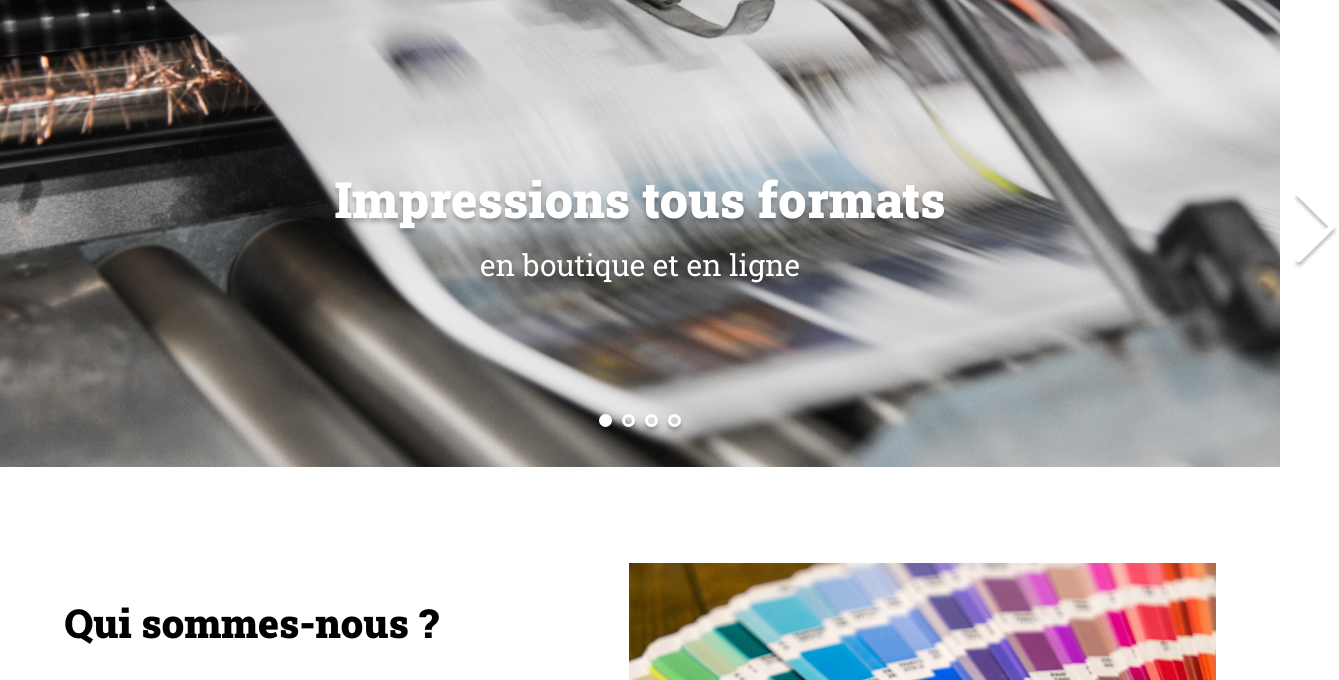
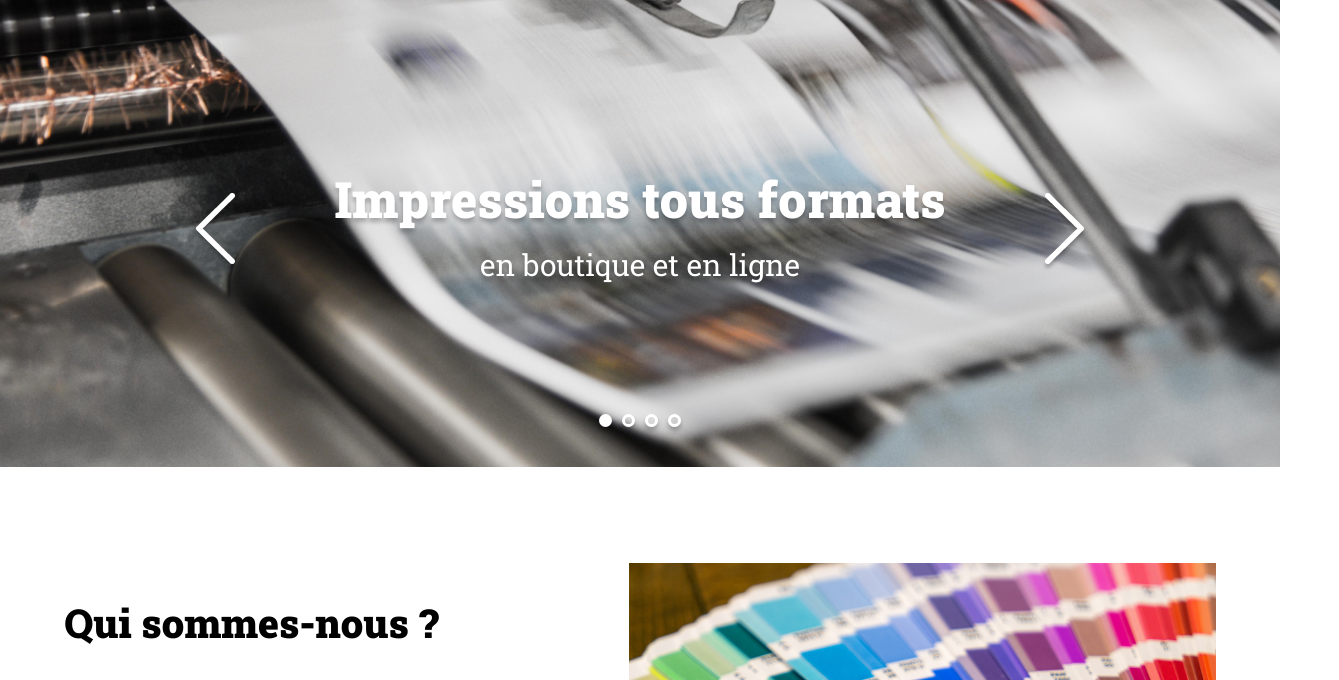
Before and after one commit to Elodie-Favier/OC_PRINT-IT-JS, a plain HTML site: page index.html in a window 1280 px wide. Shown: the part 104-784 px from the top of the page, 1339 px wide, since content can reach past the window. Drawn offline with Linux system fonts and the light colour scheme.

Commit message:
ajout du fichier txt avec liens et modif position fleches

```diff
--- a/assets/style.css
+++ b/assets/style.css
@@ -128,14 +128,15 @@ header {
 /* Gestion des fleches du carrousel */
 #banner .arrow {
 	position: absolute;
+	width: 70%;
+	display: flex;
+	justify-content: space-between;
 }
 #banner .arrow_left {
-    right: 650px;
-    position: relative;
+	left: 10px;
 }
 #banner .arrow_right {
-	left: 650px;
-    position: relative;
+	right: 10px;
 }
 /* Gestion des points du carrousel */
 .dots {
```
Also changed, not shown: assets/script.js (+13 -1 lines), Liens_github_github_pages.txt (added).
